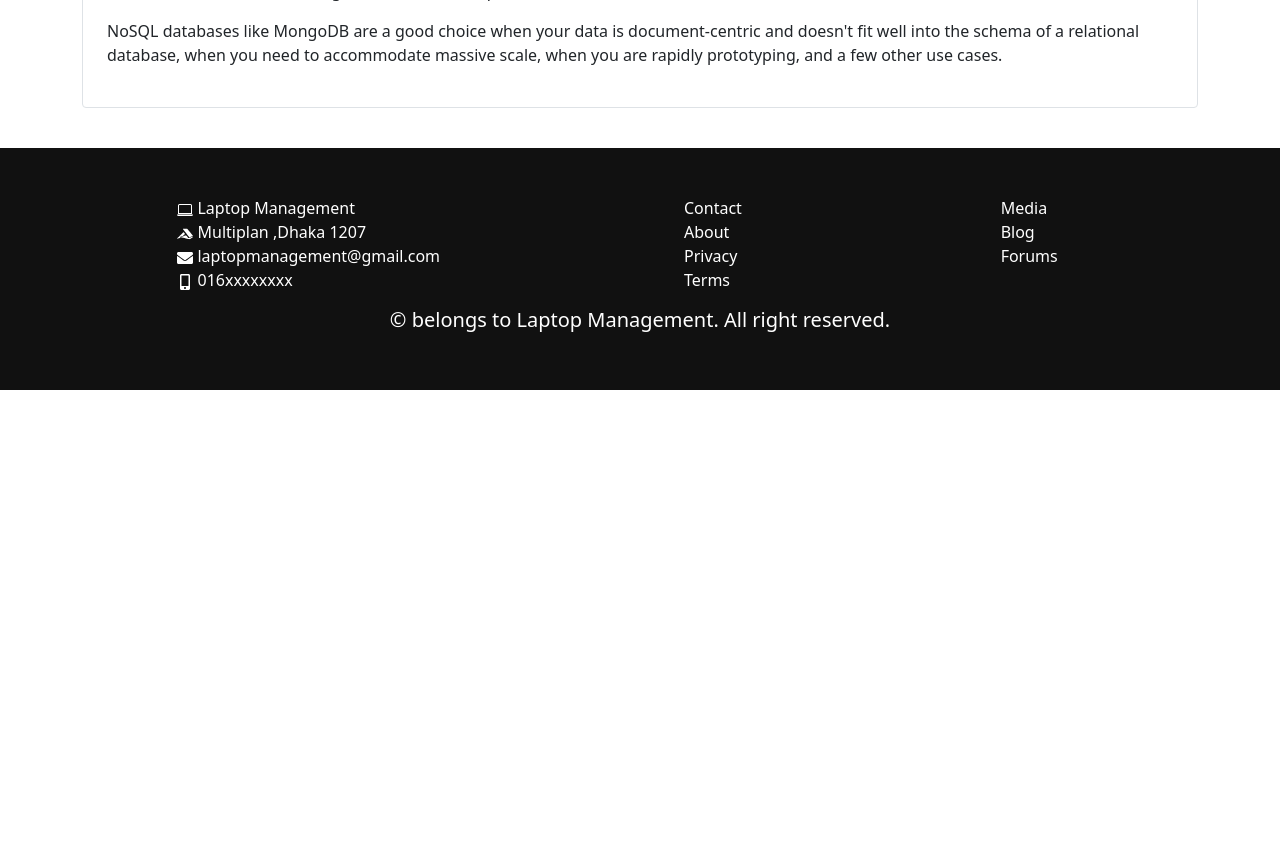
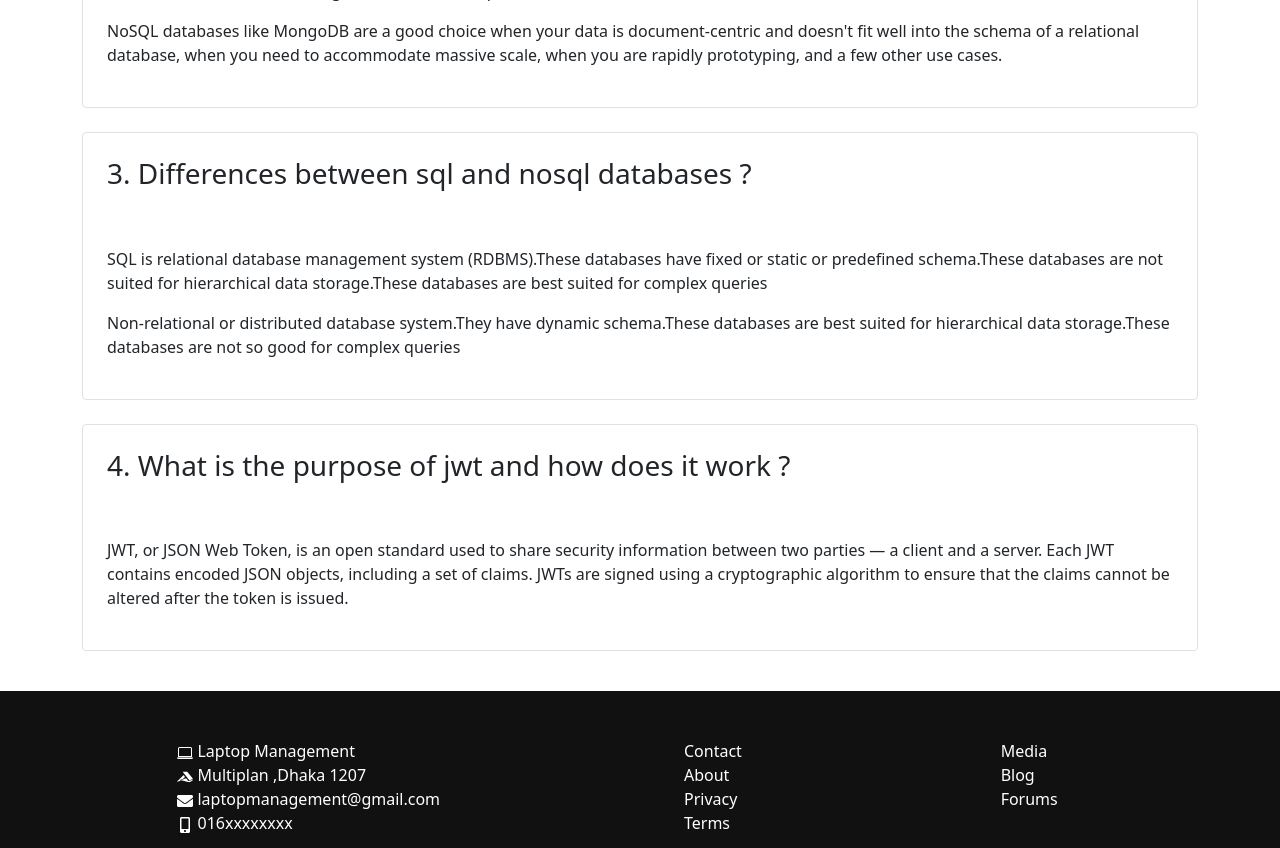
Before and after one commit to AryanPiash/inventory-management, a React (Create React App) app: page /blogs in a window 1280 px wide. Shown: the part 540-1388 px from the top of the page. Before the commit the page ends 930 px from the top, so only its background shows below. Built offline with nearby package versions, Linux system fonts and the light colour scheme; no server answers.

Commit message:
added some more QnA in Blogs page

```diff
--- a/src/Pages/Blogs/Blogs.js
+++ b/src/Pages/Blogs/Blogs.js
@@ -18,7 +18,19 @@ const Blogs = () => {
                     <p>NoSQL databases like MongoDB are a good choice when your data is document-centric and doesn't fit well into the schema of a relational database, when you need to accommodate massive scale, when you are rapidly prototyping, and a few other use cases.</p>
                 </div>
             </div>
-
+            <div className="ques my-4 border rounded">
+                <h3 className='p-4'>3. Differences between sql and nosql databases ?</h3>
+                <div className="ans p-4">
+                    <p>SQL is relational database management system (RDBMS).These databases have fixed or static or predefined schema.These databases are not suited for hierarchical data storage.These databases are best suited for complex queries</p>
+                    <p>Non-relational or distributed database system.They have dynamic schema.These databases are best suited for hierarchical data storage.These databases are not so good for complex queries</p>
+                </div>
+            </div>
+            <div className="ques my-4 border rounded">
+                <h3 className='p-4'>4. What is the purpose of jwt and how does it work ?</h3>
+                <div className="ans p-4">
+                    <p>JWT, or JSON Web Token, is an open standard used to share security information between two parties — a client and a server. Each JWT contains encoded JSON objects, including a set of claims. JWTs are signed using a cryptographic algorithm to ensure that the claims cannot be altered after the token is issued.</p>
+                </div>
+            </div>
 
         </div>
     );
```
